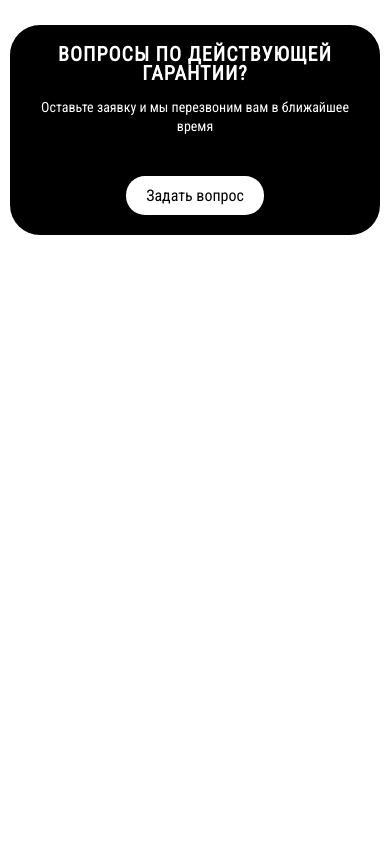
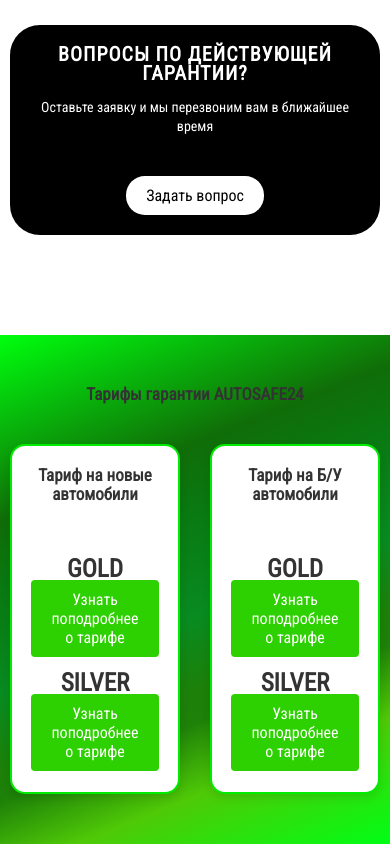
Before and after one commit to SlavMos/insurance, a React (Vite) app: page / in a window 390 px wide. Shown: the part 1987-2831 px from the top of the page. Before the commit the page ends 2222 px from the top, so only its background shows below. Built offline with nearby package versions, Linux system fonts and the light colour scheme.

Commit message:
add tarifs

```diff
--- a/src/App.jsx
+++ b/src/App.jsx
@@ -19,8 +19,8 @@
       <Header />
       <Content />
       <Question />
-      {/* <Tariffs />
-      <About />
+      <Tariffs />
+      {/* <About />
       <FeaturesIcons />
       <Reviews />
       <QuestionForm />
--- a/src/components/Tariffs/tariffs.module.css
+++ b/src/components/Tariffs/tariffs.module.css
@@ -20,6 +20,7 @@
 .container {
   max-width: 1200px;
   margin: 0 auto;
+  padding: 0 10px;
 }
 
 /* Текст, который появляется ниже кнопок */
@@ -174,11 +175,6 @@
   text-align: center;
 }
 
-.container {
-  max-width: 1200px;
-  margin: 0 auto;
-}
-
 .title {
   font-size: 2rem;
   font-weight: bold;
@@ -284,3 +280,13 @@
   font-size: 25px;
   font-weight: 700;
 }
+@media (max-width: 490px) {
+  .title {
+    font-size: 20px;
+  }
+}
+@media (max-width: 400px) {
+  .title {
+    font-size: 17px;
+  }
+}
```
